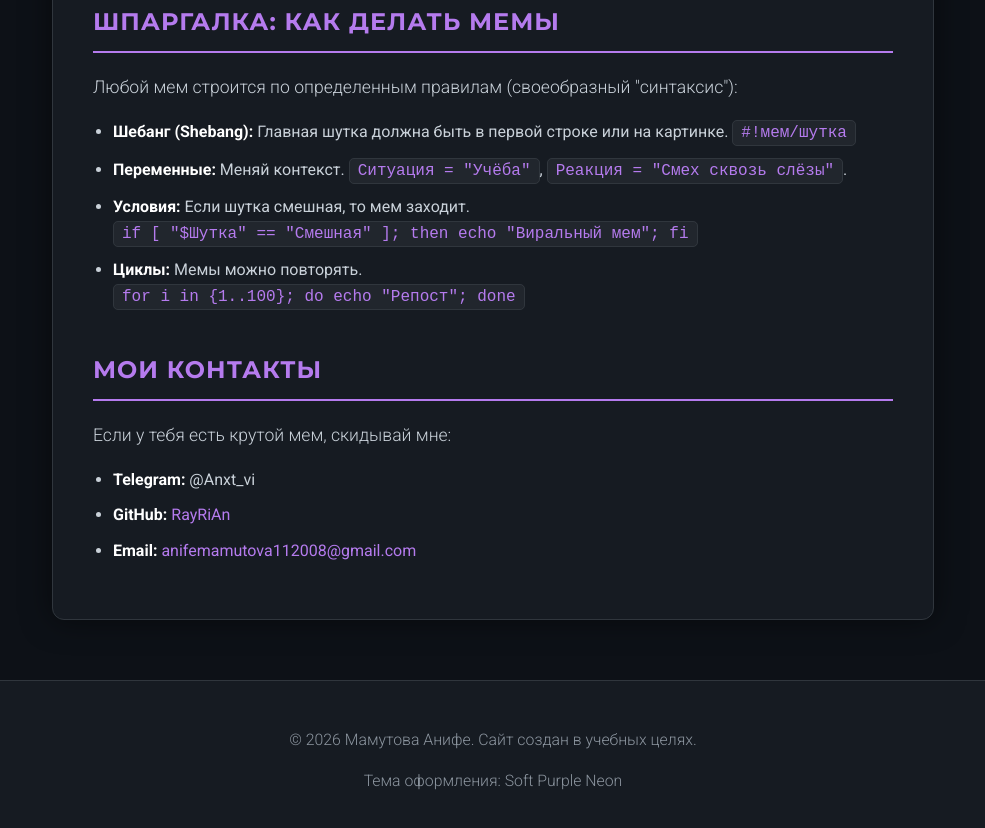
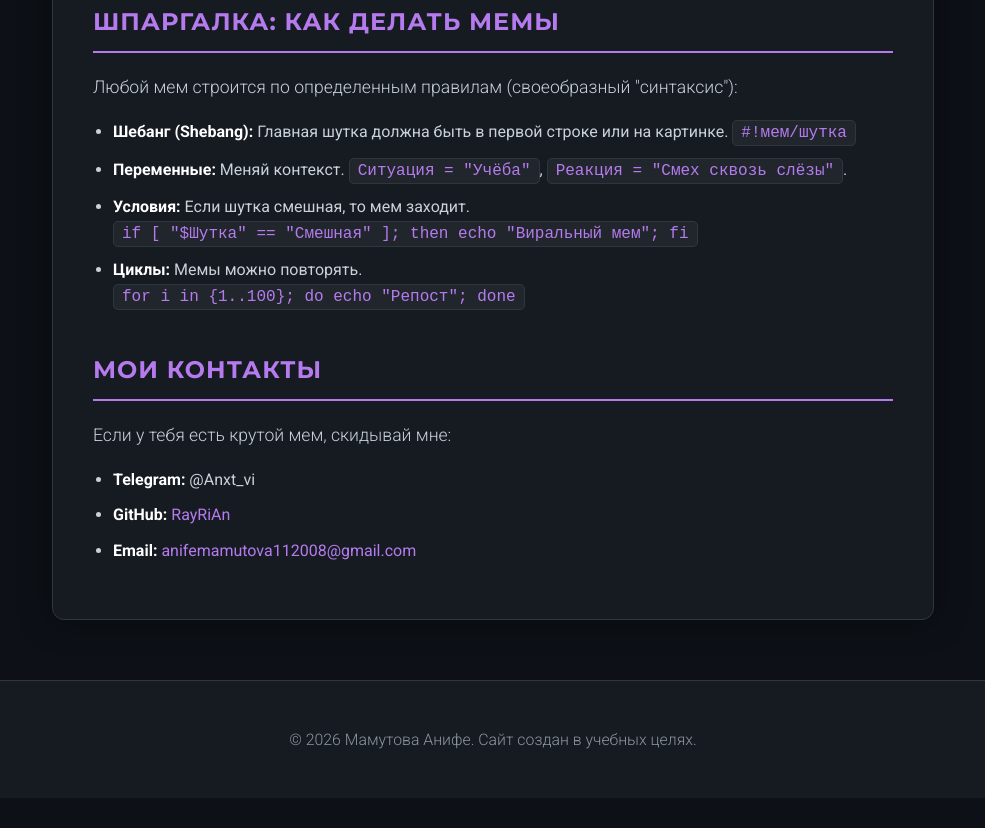
Before and after one commit to RayRiAn/my-site-memes, a plain HTML site: page index.html in a window 1280 px wide. Shown: the part 1018-1846 px from the top of the page, without its empty margins (147-1132 px from the left). After the commit the page ends 1816 px from the top, so only its background shows below. Drawn offline with Linux system fonts and the light colour scheme.

Commit message:
Update index.html
обновление

```diff
--- a/index.html
+++ b/index.html
@@ -206,7 +206,6 @@
 
     <footer>
         <p>&copy; 2026 Мамутова Анифе. Сайт создан в учебных целях.</p>
-        <p>Тема оформления: Soft Purple Neon</p>
     </footer>
 
 </body>
```
